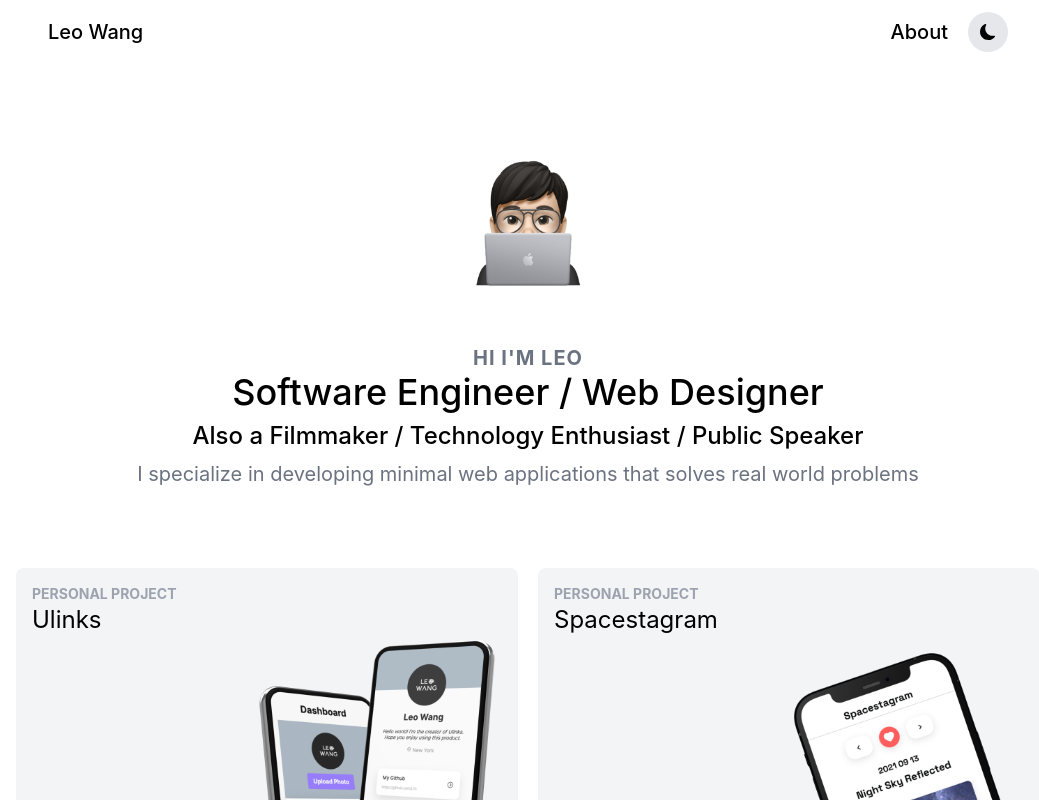
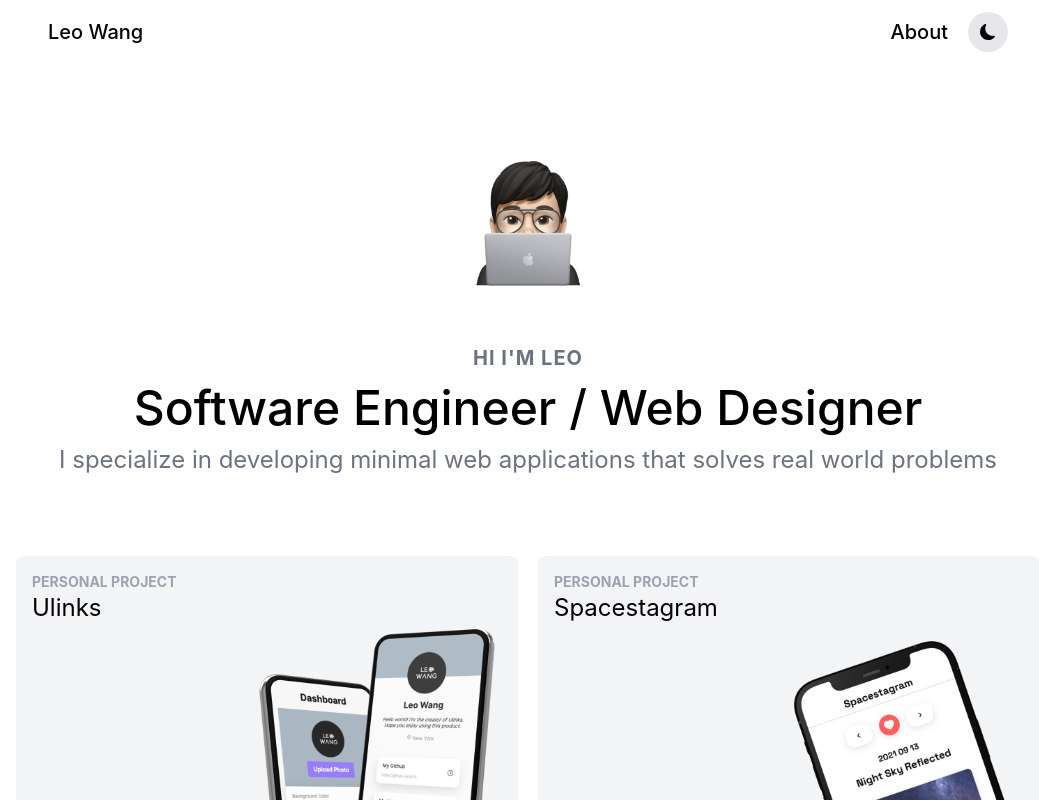
Before and after one commit to LihaoWang/next-portfolio-2021, a Next.js app: page / in a window 1280 px wide. Shown: the top 800 px of the page, without its empty margins (112-1151 px from the left). Built offline with nearby package versions, Linux system fonts and the light colour scheme.

Commit message:
updated index page

```diff
--- a/components/Hero.js
+++ b/components/Hero.js
@@ -2,22 +2,22 @@ import React from "react";
 
 function Hero() {
   return (
-    <div className="flex flex-col justify-center items-center mb-20 mt-20">
+    <div className="flex flex-col justify-center items-center mb-10 md:mb-20 mt-20">
       <img className="max-w-full w-40" src="avatar.png" alt="" />
       <div className="flex flex-col justify-center items-center mt-5 md:mt-10 ">
         <p className="text-xl text-gray-500 tracking-wider font-bold dark:text-gray-400">
           HI I&apos;M LEO{" "}
         </p>
-        <h1 className="text-4xl font-medium  dark:text-white">
+        <h1 className="text-4xl md:text-5xl font-medium  dark:text-white mt-3">
           Software Engineer / Web Designer
         </h1>
-        <p className="text-2xl font-medium mt-2 dark:text-white">
+        {/* <p className="text-2xl font-medium mt-2 dark:text-white">
           Also a Filmmaker / Technology Enthusiast / Public Speaker
-        </p>
+        </p> */}
         {/* <h1 className="text-4xl font-medium mt-2 dark:text-white">
           Second-year Master&apos;s at NYU
         </h1> */}
-        <p className="text-xl text-gray-500 mt-2 dark:text-gray-400">
+        <p className="text-2xl text-gray-500 mt-3 dark:text-gray-400">
           I specialize in developing minimal web applications that solves real
           world problems{" "}
         </p>
```
